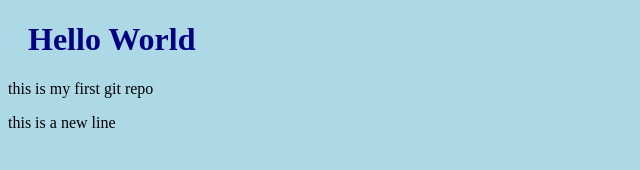
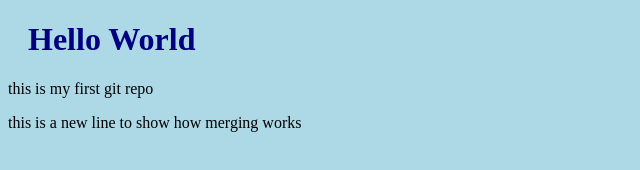
Before and after one commit to NINTAI-JORDAN/hello-world, a plain HTML site: page index.html in a window 1280 px wide. Shown: the whole page, without its empty margins (0-640 px from the left). Drawn offline with Linux system fonts and the light colour scheme.

Commit message:
updated index.html with emegency fix

```diff
--- a/index.html
+++ b/index.html
@@ -10,6 +10,6 @@
 <body>
     <h1>Hello World</h1>
     <p>this is my first git repo</p>
-    <p>this is a new line</p>
+    <p>this is a new line to show how merging works</p>
 </body>
 </html>
```
